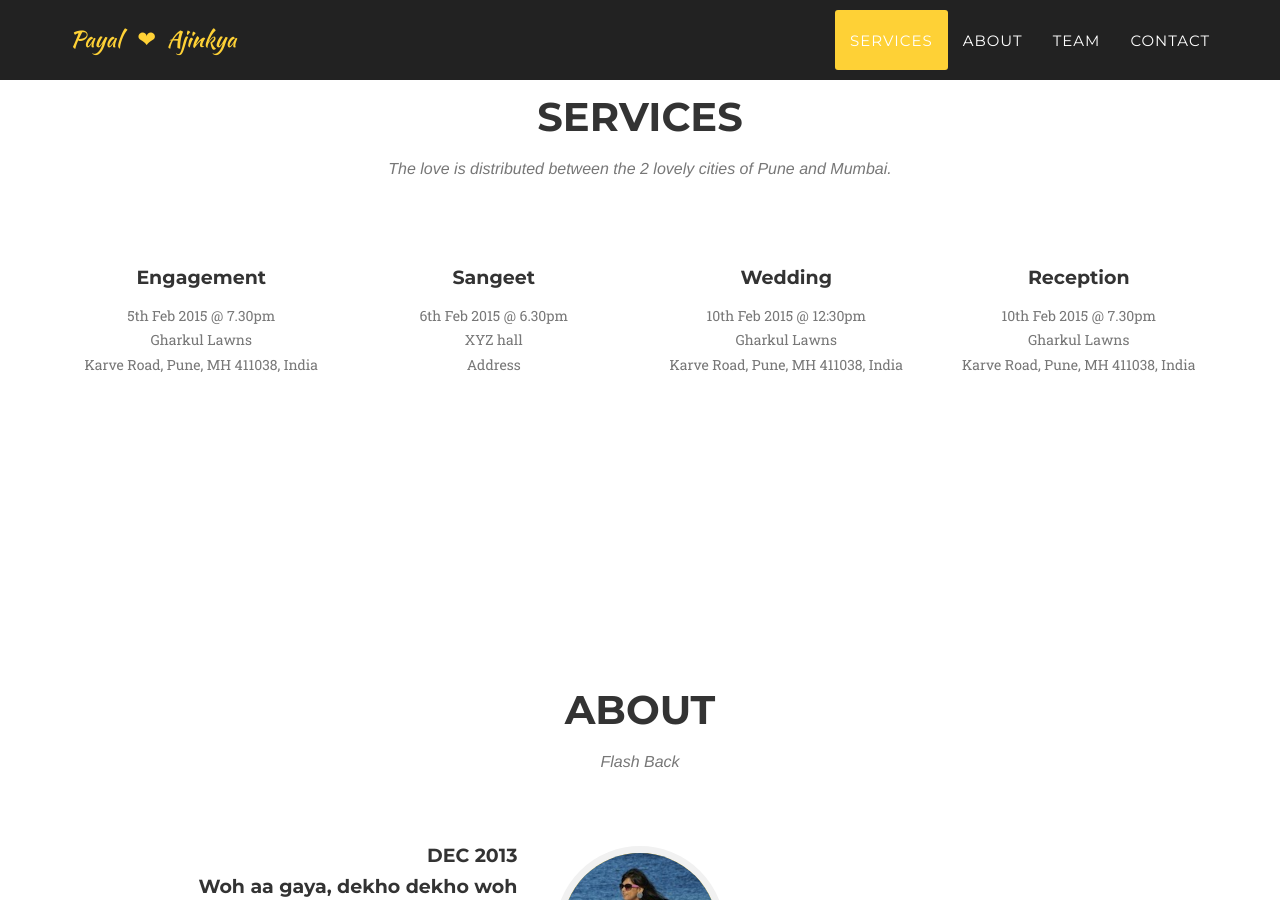
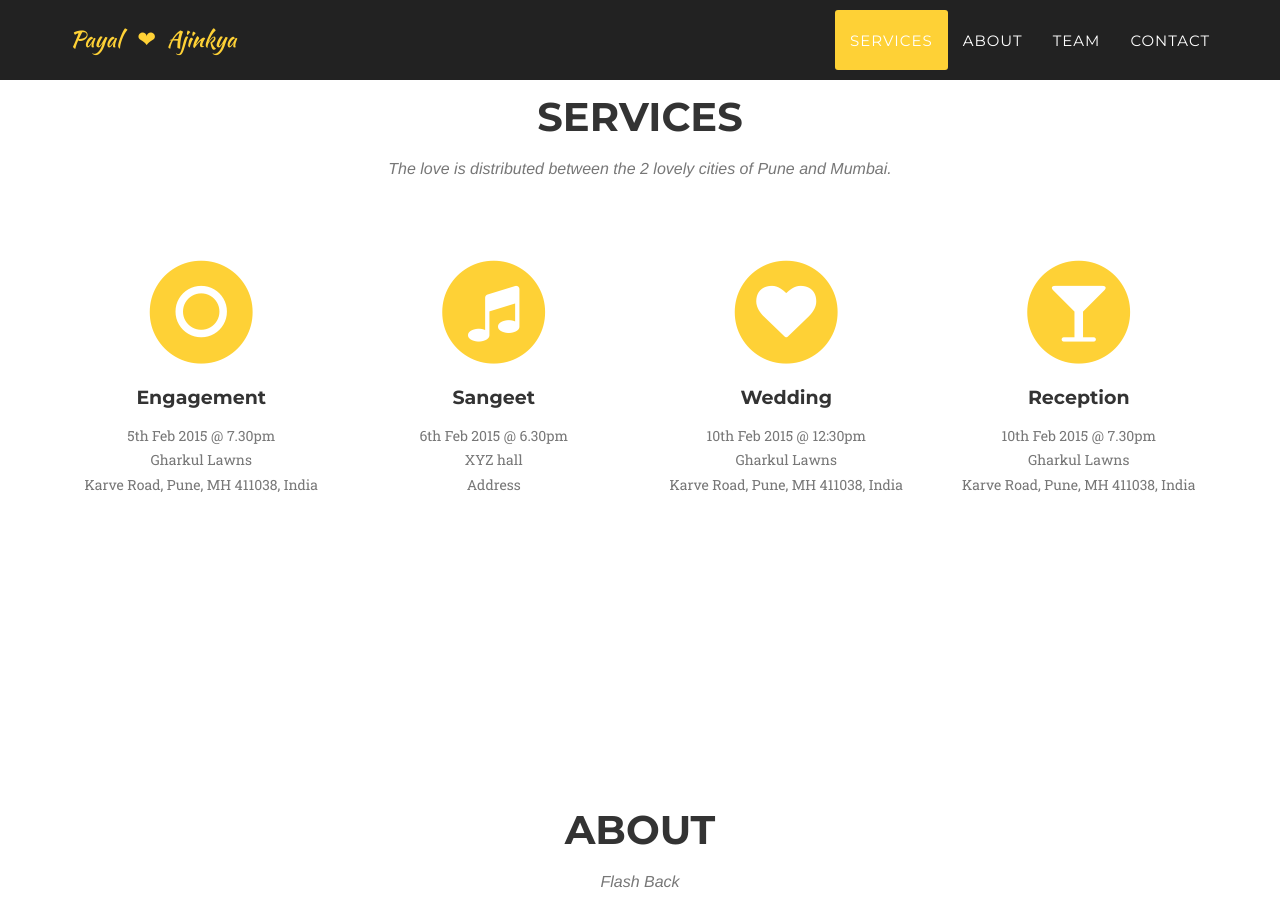
Before and after one commit to ajkl/wedding-invite, a Jekyll site: the page built from index.html, in a window 1280 px wide and 900 px high, scrolled down 788 px. Built offline with Jekyll 4.4.1, drawn with Linux system fonts in a browser that asks for light colours; some web fonts are replaced.

Commit message:
updating icons

```diff
--- a/_includes/services.html
+++ b/_includes/services.html
@@ -9,38 +9,38 @@
             </div>
             <div class="row text-center">
                 <div class="col-md-3">
-                    <!--<span class="fa-stack fa-4x">
+                    <span class="fa-stack fa-4x">
                         <i class="fa fa-circle fa-stack-2x text-primary"></i>
-                        <i class="fa fa-lock fa-stack-1x fa-inverse"></i>
+                        <i class="fa fa-circle-o fa-stack-1x fa-inverse"></i>
                     </span>
-                    -->
+
                     <h4 class="service-heading" color="red">Engagement</h4>
                     <p class="text-muted">5th Feb 2015 @ 7.30pm<br>Gharkul Lawns<br>Karve Road, Pune, MH 411038, India</p>
                 </div>
                 <div class="col-md-3">
-                    <!--<span class="fa-stack fa-4x">
+                    <span class="fa-stack fa-4x">
                         <i class="fa fa-circle fa-stack-2x text-primary"></i>
-                        <i class="fa fa-shopping-cart fa-stack-1x fa-inverse"></i>
+                        <i class="fa fa-music fa-stack-1x fa-inverse"></i>
                     </span>
-                    -->
+
                     <h4 class="service-heading">Sangeet</h4>
                     <p class="text-muted">6th Feb 2015 @ 6.30pm<br>XYZ hall<br>Address</p>
                 </div>
                 <div class="col-md-3">
-                    <!--<span class="fa-stack fa-4x">
+                    <span class="fa-stack fa-4x">
                         <i class="fa fa-circle fa-stack-2x text-primary"></i>
-                        <i class="fa fa-laptop fa-stack-1x fa-inverse"></i>
+                        <i class="fa fa-heart fa-stack-1x fa-inverse"></i>
                     </span>
-                    -->
+
                     <h4 class="service-heading">Wedding</h4>
                     <p class="text-muted">10th Feb 2015 @ 12:30pm<br>Gharkul Lawns<br>Karve Road, Pune, MH 411038, India</p>
                 </div>
                 <div class="col-md-3">
-                    <!--<span class="fa-stack fa-4x">
+                    <span class="fa-stack fa-4x">
                         <i class="fa fa-circle fa-stack-2x text-primary"></i>
-                        <i class="fa fa-lock fa-stack-1x fa-inverse"></i>
+                        <i class="fa fa-glass fa-stack-1x fa-inverse"></i>
                     </span>
-                    -->
+
                     <h4 class="service-heading">Reception</h4>
                     <p class="text-muted">10th Feb 2015 @ 7.30pm<br>Gharkul Lawns<br>Karve Road, Pune, MH 411038, India</p>
                 </div>
```
